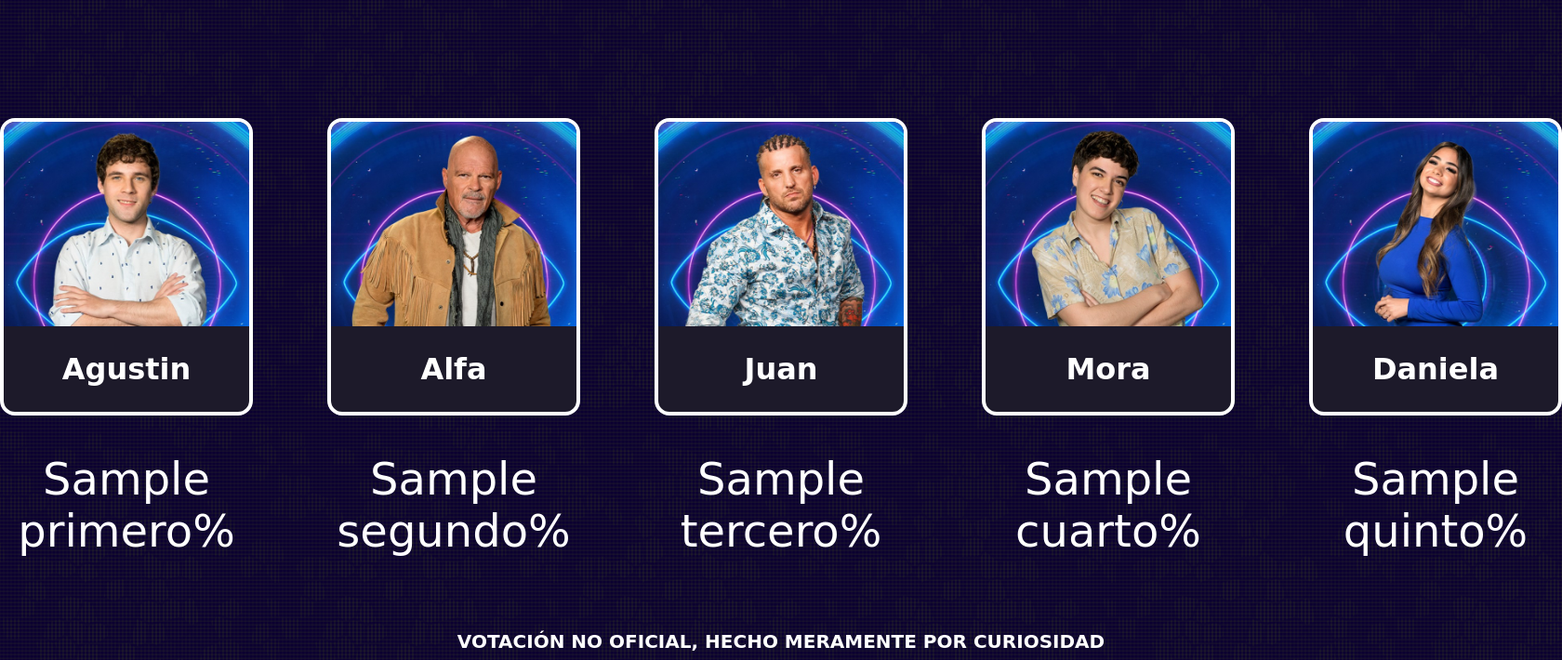
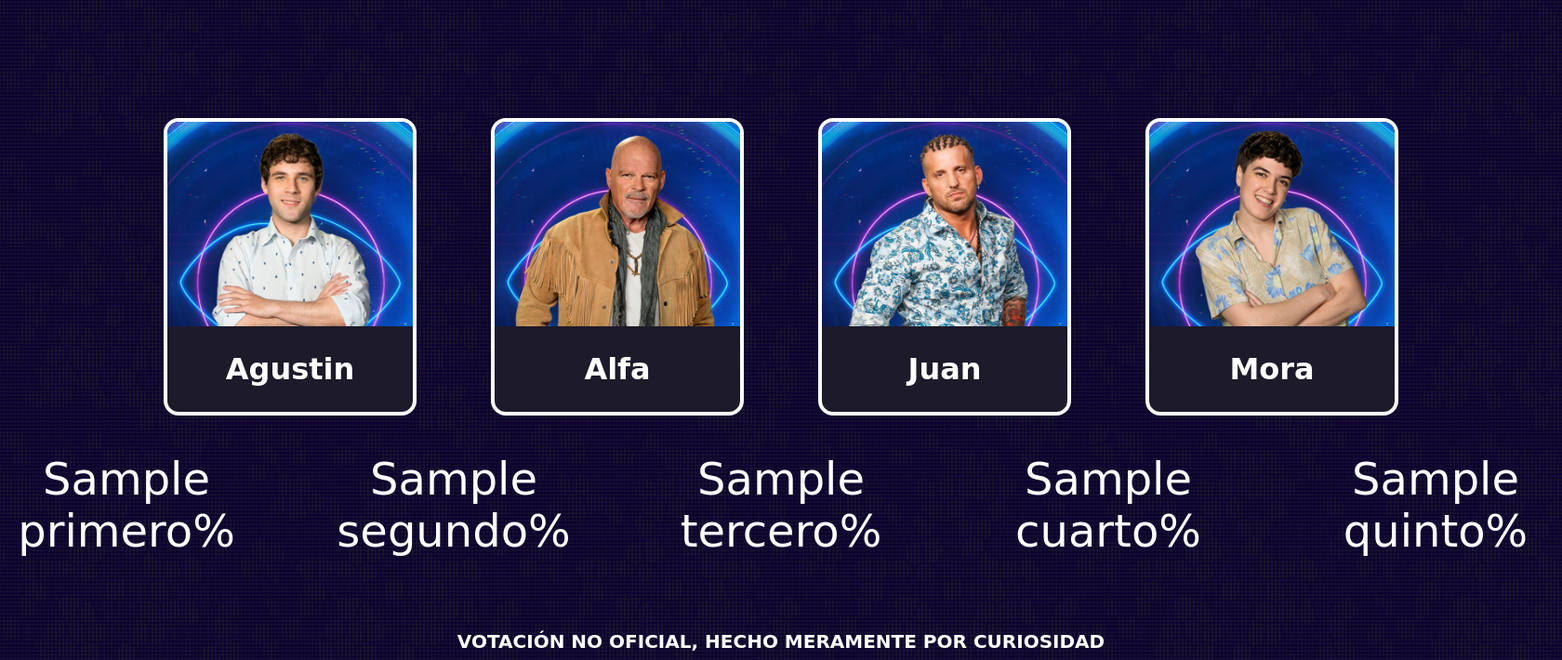
Before and after one commit to Mathias0401/GHVota, a Flask app: template templates/index.html in a window 1680 px wide. Shown: the part 90-800 px from the top of the page at 93% size. Run offline with Flask 2, Linux system fonts and the light colour scheme; the template is opened without the code that fills it: most values are stand-ins (such as "Sample title", 1, 10 or a date in 2020); some libraries are stand-ins or nearby versions; some web fonts are replaced.

Commit message:
Code fix

```diff
--- a/app.py
+++ b/app.py
@@ -46,9 +46,6 @@ def Index():
 def newVote():
     if request.method == 'POST':
 
-        """ip = jsonify({'ip': request.remote_addr}), 200
-        cur.execute('INSERT INTO ips (ip) VALUES (%s)', [ip]
-        )"""
         cur = mysql.connection.cursor()
         query = 'SELECT * FROM votos'
         cur.execute(query)
@@ -89,15 +86,6 @@ def newVote():
             cur.execute(
                 'UPDATE votos SET votos = %s WHERE id = 5', [str(totalVotos)])
             mysql.connection.commit()
-        elif request.form['card'] == '5':
-            votos = result[4][1]
-            votos += 1
-            totalVotos = result[5][1] + 1
-            cur.execute(
-                'UPDATE votos SET votos = %s WHERE id = 5', [str(votos)])
-            cur.execute(
-                'UPDATE votos SET votos = %s WHERE id = 6', [str(totalVotos)])
-            mysql.connection.commit()
     return redirect(url_for('Index'))
 
 
--- a/templates/index.html
+++ b/templates/index.html
@@ -45,13 +45,6 @@
               <button class="voteBtn" type="submit"><h3>Mora</h3></button>
             </form>
           </div>
-          <div id="card-5" class="card">
-            <img src="../static/img/Perfil/Daniela.jpg" alt="Daniela" />
-            <form action="/voted" method="POST">
-              <input type="text" name="card" value="5" class="inp" />
-              <button class="voteBtn" type="submit"><h3>Daniela</h3></button>
-            </form>
-          </div>
         </div>
       </main>
       <div class="porcentajeVotos">
```
